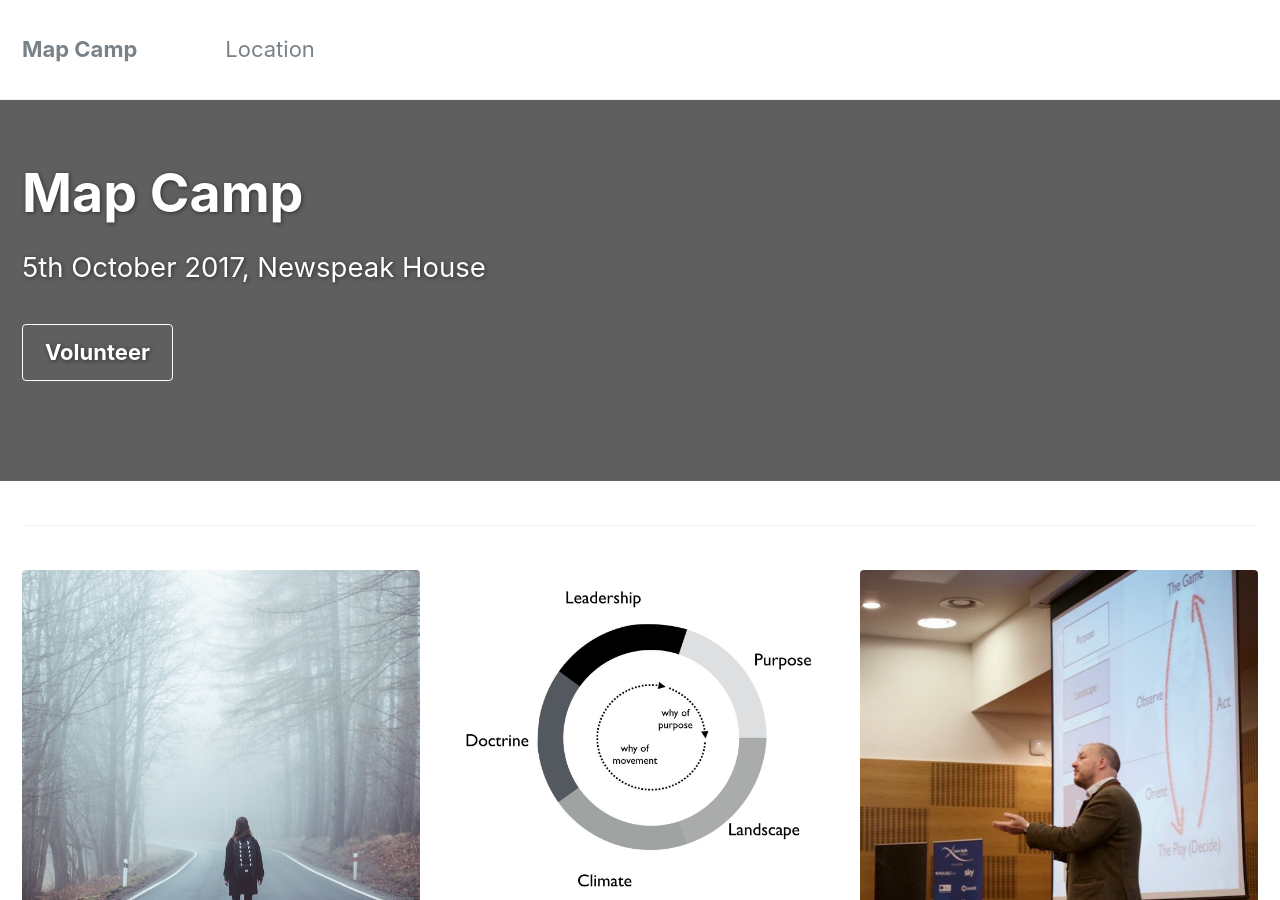
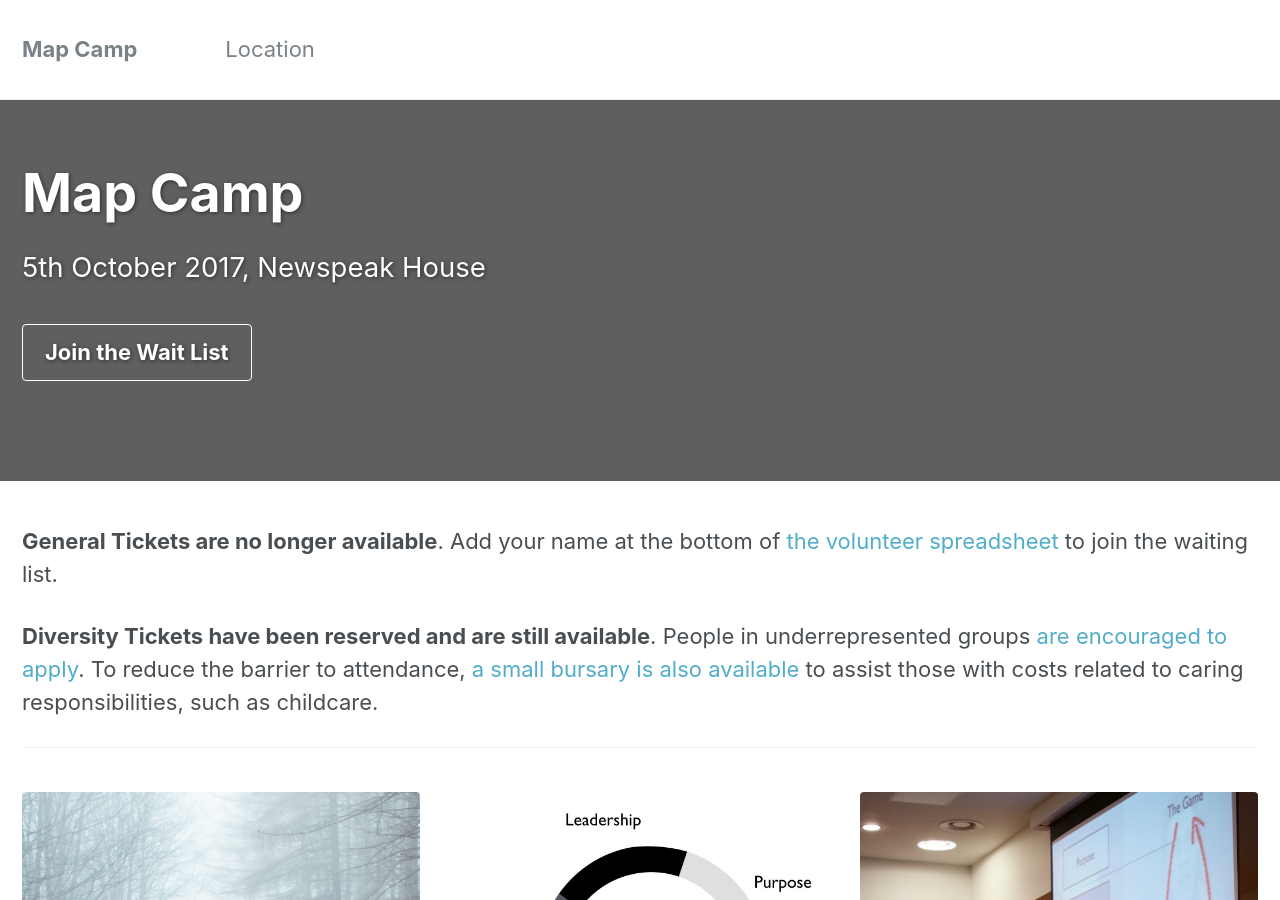
Before and after one commit to mapcampcommittee/mapcampcommittee.github.io, a Jekyll site: the page built from index.html, in a window 1280 px wide and 900 px high. Built offline with Jekyll 4.4.1, drawn with Linux system fonts in a browser that asks for light colours; the list of posts is cut into pages by our own code; comment, search, counter and statistics services are not loaded.

Commit message:
Draft verbiage for announcement about tickets and care bursary.

```diff
--- a/index.html
+++ b/index.html
@@ -8,7 +8,7 @@
   overlay_color: "#000"
   overlay_filter: "0.4"
   overlay_image: /assets/images/YellowstoneBackground.jpg
-  cta_label: "Volunteer"
+  cta_label: "Join the Wait List"
   cta_url: "http://volunteers.map-camp.com"
 excerpt: "5th October 2017, Newspeak House"
 #excerpt: "Maps enable us to determine the why of action."
@@ -41,6 +41,11 @@
 
 ---
 
+<div>
+  <p><strong>General Tickets are no longer available</strong>. Add your name at the bottom of <a href="http://volunteers.map-camp.com">the volunteer spreadsheet</a> to join the waiting list.</p>
+  <p><strong>Diversity Tickets have been reserved and are still available</strong>. People in underrepresented groups <a href="#">are encouraged to apply</a>. To reduce the barrier to attendance, <a href="#">a small bursary is also available</a> to assist those with costs related to caring responsibilities, such as childcare.</p>
+</div>
+
 {% include feature_row id="intro" type="center" %}
 
 {% include feature_row %}
```
